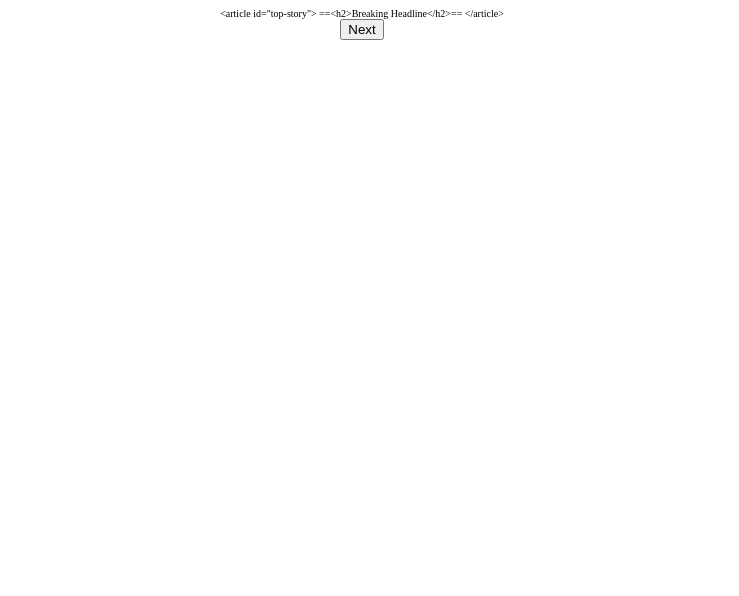
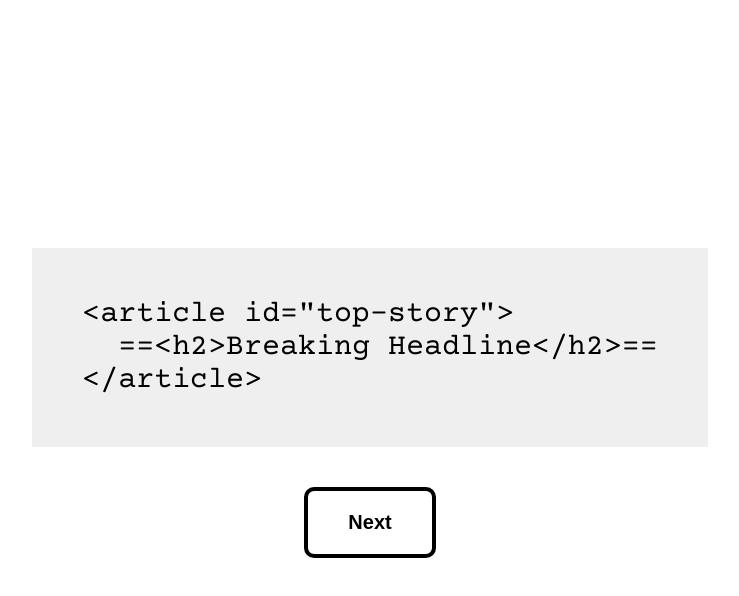
Before and after one commit to cmaissan/css-bingo, a React (Create React App) app: page /play in a window 1280 px wide. Shown: the top 596 px of the page, without its empty margins (278-1017 px from the left). Built offline with nearby package versions, Linux system fonts and the light colour scheme; the HTML template or start-up script is replaced by a standard one.

Commit message:
Basic styles

```diff
--- a/src/App.css
+++ b/src/App.css
@@ -1,3 +1,8 @@
 .App {
-  text-align: center;
+  display: flex;
+  align-items: center;
+  justify-content: center;
+  position: fixed;
+  width: 100%;
+  height: 100%;
 }
--- a/src/Home.css
+++ b/src/Home.css
@@ -0,0 +1,16 @@
+.Home a {
+  border: 4px solid #000;
+  border-radius: 1rem;
+  color: #000;
+  display: block;
+  font-size: 2rem;
+  font-weight: 700;
+  margin: 1rem;
+  padding: 2rem 4rem;
+  text-align: center;
+  text-decoration: none;
+}
+
+.Home a:hover {
+  background-color: rgba(0, 0, 0, 0.1);
+}
--- a/src/Play.css
+++ b/src/Play.css
@@ -0,0 +1,20 @@
+.Play {
+  display: flex;
+  flex-direction: column;
+  align-items: center;
+  justify-content: center;
+}
+
+.Play button {
+  background: transparent;
+  border: 4px solid #000;
+  border-radius: 1rem;
+  color: #000;
+  display: inline-block;
+  font-size: 2rem;
+  font-weight: 700;
+  margin: 1rem;
+  padding: 2rem 4rem;
+  text-align: center;
+  text-decoration: none;
+}
--- a/src/Selector.css
+++ b/src/Selector.css
@@ -0,0 +1,9 @@
+.Selector {
+  background: #efefef;
+  display: block;
+  font-family: 'Courier Prime', monospace;
+  font-size: 3rem;
+  margin-bottom: 3rem;
+  padding: 5rem;
+  white-space: pre;
+}
--- a/src/data.json
+++ b/src/data.json
@@ -9,7 +9,7 @@
       "selector": "#main-title"
     },
     {
-      "markup": "==<p id=\"intro\">Once upon a time, there was a cat and a dog.</p>\n<p>They were best friends.</p>",
+      "markup": "==<p id=\"intro\">Once upon a time, there was a cat and a dog.</p>==\n<p>They were best friends.</p>",
       "selector": "#intro"
     },
     {
--- a/src/index.css
+++ b/src/index.css
@@ -1,7 +1,11 @@
+@import url('https://fonts.googleapis.com/css2?family=Mulish:wght@400;700&display=swap');
+@import url('https://fonts.googleapis.com/css2?family=Courier+Prime&display=swap');
+
 * {
   box-sizing: border-box;
 }
 
 html, body {
+  font-family: 'Mulish', sans-serif;
   font-size: 10px;
 }
```
